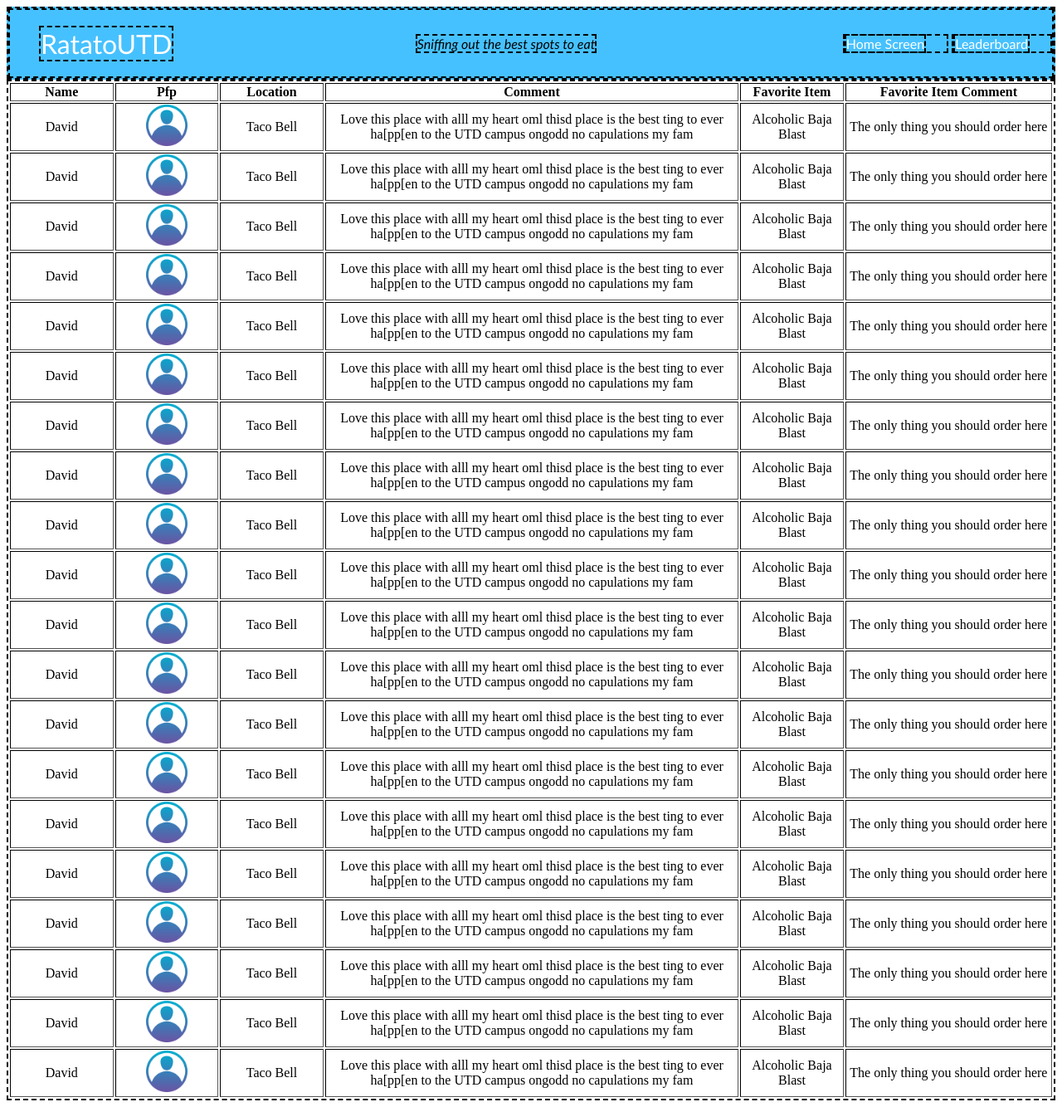
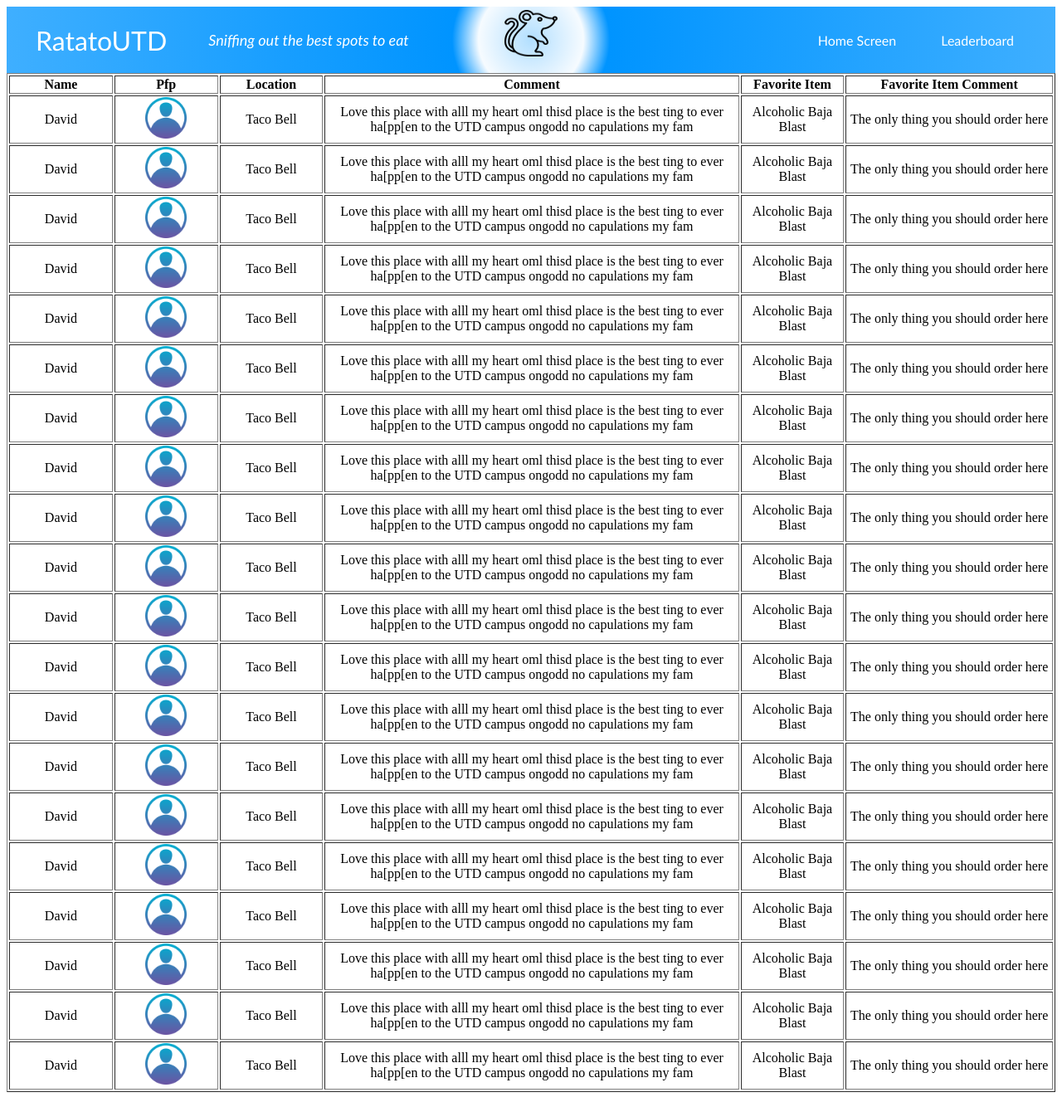
Before and after one commit to DavidTepeneu/RatatUTD, a PHP site: page / in a window 1280 px wide. Shown: the whole page at 83% size. Run offline with PHP 8.4, Linux system fonts and the light colour scheme.

Commit message:
added gradient and rat in center

```diff
--- a/index.css
+++ b/index.css
@@ -2,11 +2,12 @@
     text-decoration: none;
 }
 .navbar{
-    background:rgb(70, 193, 255);
+    background: rgb(44,167,255);
+    background: radial-gradient(circle, rgba(44,167,255,1) 0%, rgba(178,223,255,1) 0%, rgba(246,251,255,1) 10%, rgba(0,148,255,1) 15%, rgba(63,175,255,1) 100%);
     font-family: calibri;
-    border-style: dashed;
+    /*border-style: dashed;
     border-width: 2px;
-    border-color: black;
+    border-color: black;*/
 }
 .navdiv{
     height: 80px;
@@ -14,20 +15,19 @@
     align-items: center;
     justify-content: space-between;
 
-    border-style: dashed;
+    /*border-style: dashed;
     border-width: 2px;
-    border-color: black;
+    border-color: black;*/
 }
 
 .slogan {
-    margin-left: 35px;
+    margin-left: 50px;
+    color: white;
     font-style: italic;
-    display: flex;
-    align-self: left;
-
-    border-style: dashed;
+    font-size: large;
+    /*border-style: dashed;
     border-width: 2px;
-    border-color: black;
+    border-color: black;*/
 }
 
 .logo {
@@ -36,41 +36,41 @@
     color: white;
     font-style: bold;
 
-    border-style: dashed;
+    /*border-style: dashed;
     border-width: 2px;
-    border-color: black;
+    border-color: black;*/
 }
 
 .logo a{
     font-size: 35px;
 
-    border-style: dashed;
+    /*border-style: dashed;
     border-width: 2px;
-    border-color: black;
+    border-color: black;*/
 }
 
 li {
     list-style: none;
     display: inline-block;
 
-    border-style: dashed;
+    /*border-style: dashed;
     border-width: 2px;
-    border-color: black;
+    border-color: black;*/
 }
 
 li a {
-    margin-right: 25px;
+    margin-right: 50px;
     color: white;
 
-    border-style: dashed;
+    /*border-style: dashed;
     border-width: 2px;
-    border-color: black;
+    border-color: black;*/
 }
 
 .table {
-    border-style: dashed;
+    /*border-style: dashed;
     border-width: 2px;
-    border-color: black;
+    border-color: black;*/
     text-align: center;
     width: 100%;
 }
--- a/index.html
+++ b/index.html
@@ -10,9 +10,14 @@
     <body>
         <nav class="navbar">
             <div class="navdiv">
-                <div class="logo">RatatoUTD</div>
-                <div class="slogan">
+                <div style="display: flex; align-items: center;">
+                    <div class="logo">RatatoUTD</div>
+                    <div class="slogan">
                     Sniffing out the best spots to eat
+                    </div>
+                </div>
+                <div>
+                    <img src= "assets/mascot.png" style="width: 5%; height: 7%; position: absolute; left: 47.5%; top: 1.5%;">
                 </div>
                 <ul>
                     <li><a href="#">Home Screen</a></li>
```
Also changed, not shown: assets/mascot.png (added).
